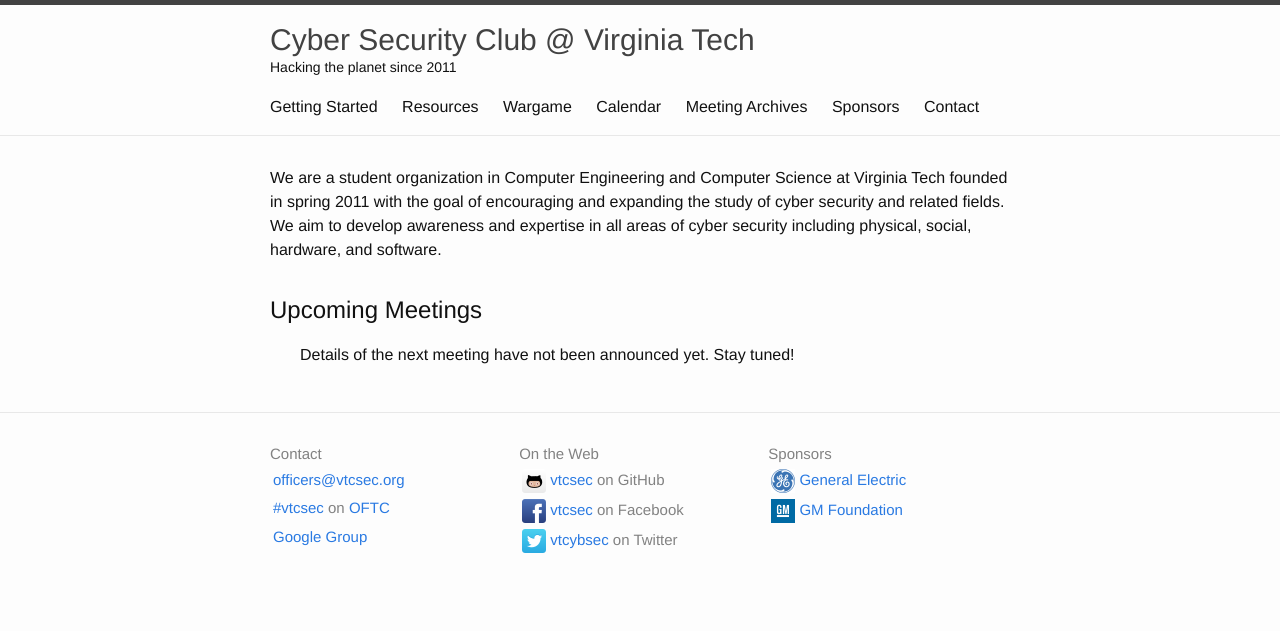
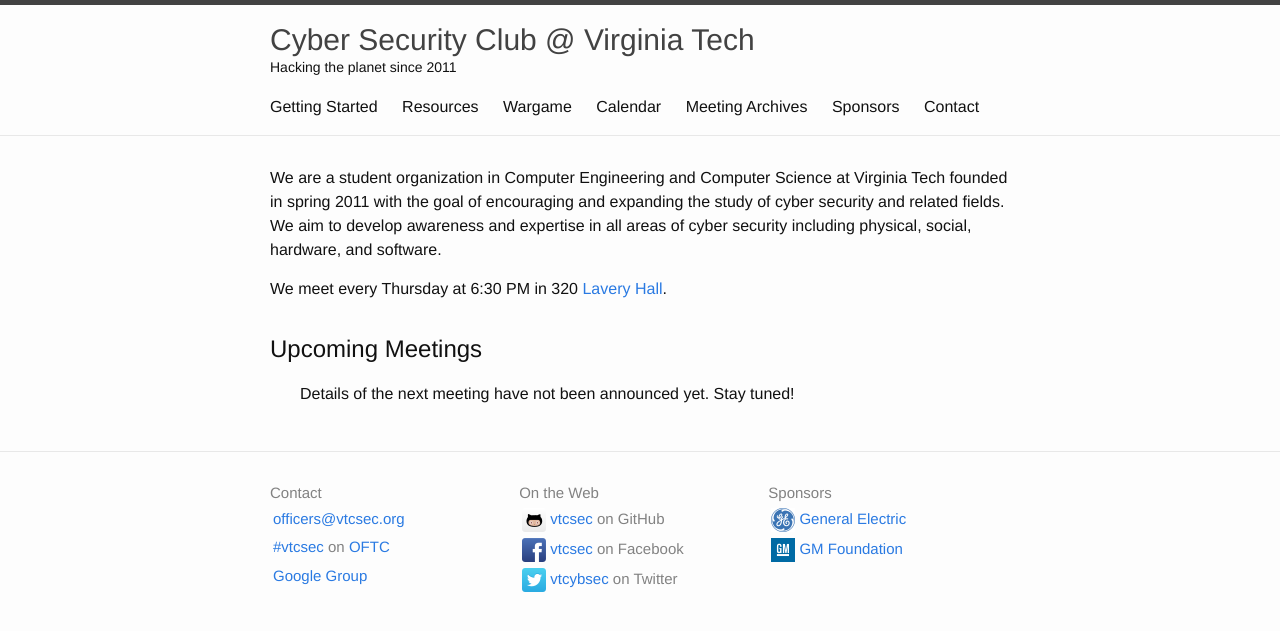
Before and after one commit to VTCSec/vtcsec.org, a Jekyll site: the page built from index.html, in a window 1280 px wide. Shown: the top 631 px of the page. Built offline with Jekyll 4.4.1, drawn with Linux system fonts in a browser that asks for light colours.

Commit message:
Quickly and improperly add meeting time/place to front page.
The information should really come from the per-semester information
that we already have in _data.

```diff
--- a/index.html
+++ b/index.html
@@ -10,6 +10,11 @@ Virginia Tech founded in spring 2011 with the goal of encouraging and
 expanding the study of cyber security and related fields. We aim to develop
 awareness and expertise in all areas of cyber security including physical,
 social, hardware, and software.</p>
+
+{% comment %}
+  TODO: Make this dynamic from per-semester data we already have.
+{% endcomment %}
+<p>We meet every Thursday at 6:30 PM in 320 <a href="https://www.google.com/maps/place/Lavery+Hall/@37.2311489,-80.4228294,17z">Lavery Hall</a>.
 
   <h1>Upcoming Meetings</h1>
   <ul class="post-list meeting-list future-only">
```
